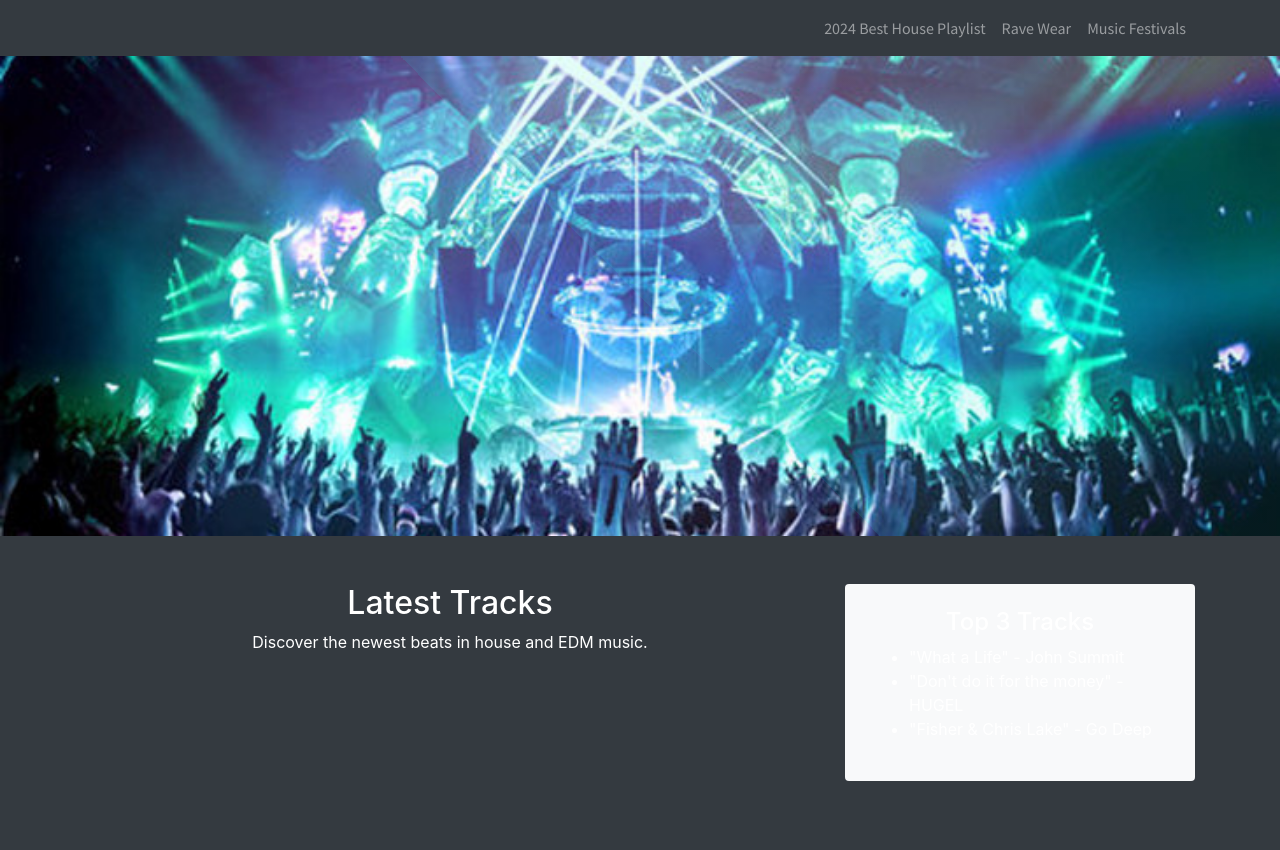
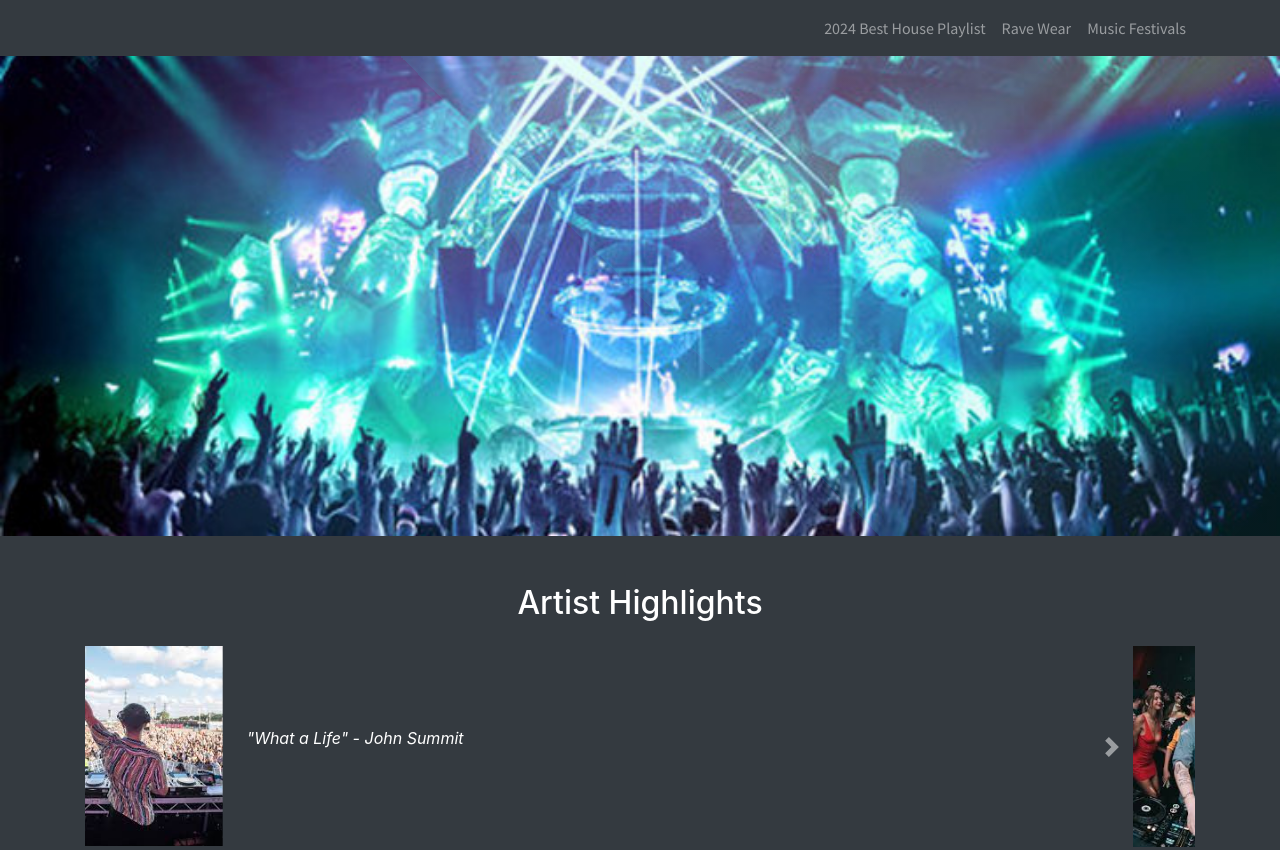
Before and after one commit to Scoob1/atlas-bootstrap, a plain HTML site: page index.html in a window 1280 px wide. Shown: the top 850 px of the page. Drawn offline with nearby package versions, Linux system fonts and the light colour scheme; a web font is replaced by a local one.

Commit message:
took out my entire aside it just wasn't looking good for me in this spot

```diff
--- a/index.html
+++ b/index.html
@@ -53,29 +53,6 @@
   text-align: center;
   color: white;">
 </section>
-
-     <!-- Main Content and Aside Section -->
-  <section class="container py-5">
-    <div class="row">
-      <!-- Main Content -->
-      <div class="col-md-8 col-12">
-        <h2 class="text-center">Latest Tracks</h2>
-        <p class="text-center">Discover the newest beats in house and EDM music.</p>
-      </div>
-
-          <!-- Aside Section -->
-          <aside class="col-md-4 col-12">
-            <div class="bg-light p-4 rounded">
-              <h4 class="text-center">Top 3 Tracks</h4>
-              <ul>
-                <li>"What a Life" - John Summit</li>
-                <li>"Don't do it for the money" - HUGEL</li>
-                <li>"Fisher & Chris Lake" - Go Deep</li>
-              </ul>
-            </div>
-          </aside>
-        </div>
-      </section>
 
   <!-- Carousel Section -->
 <section class="container py-5">
```
